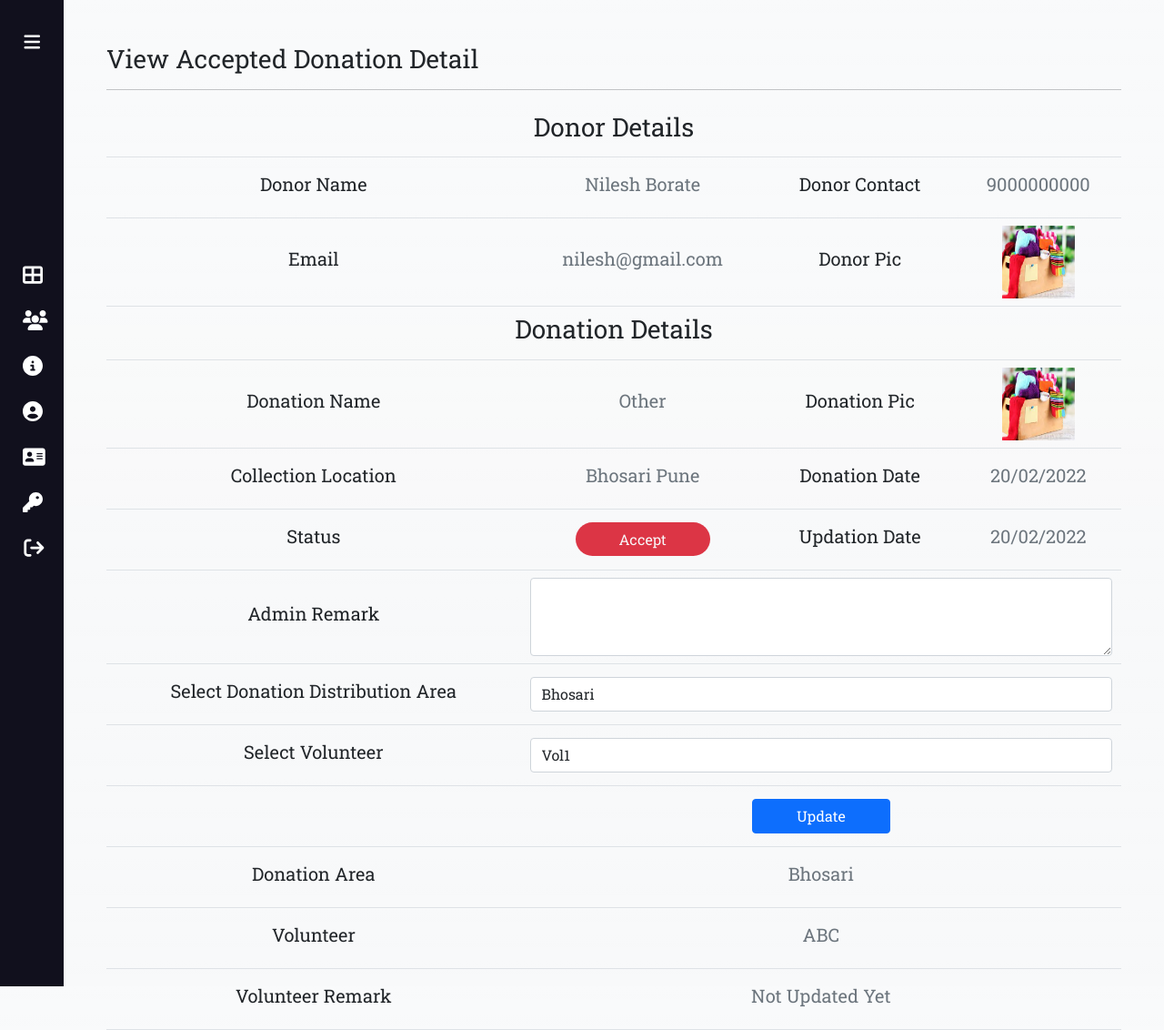
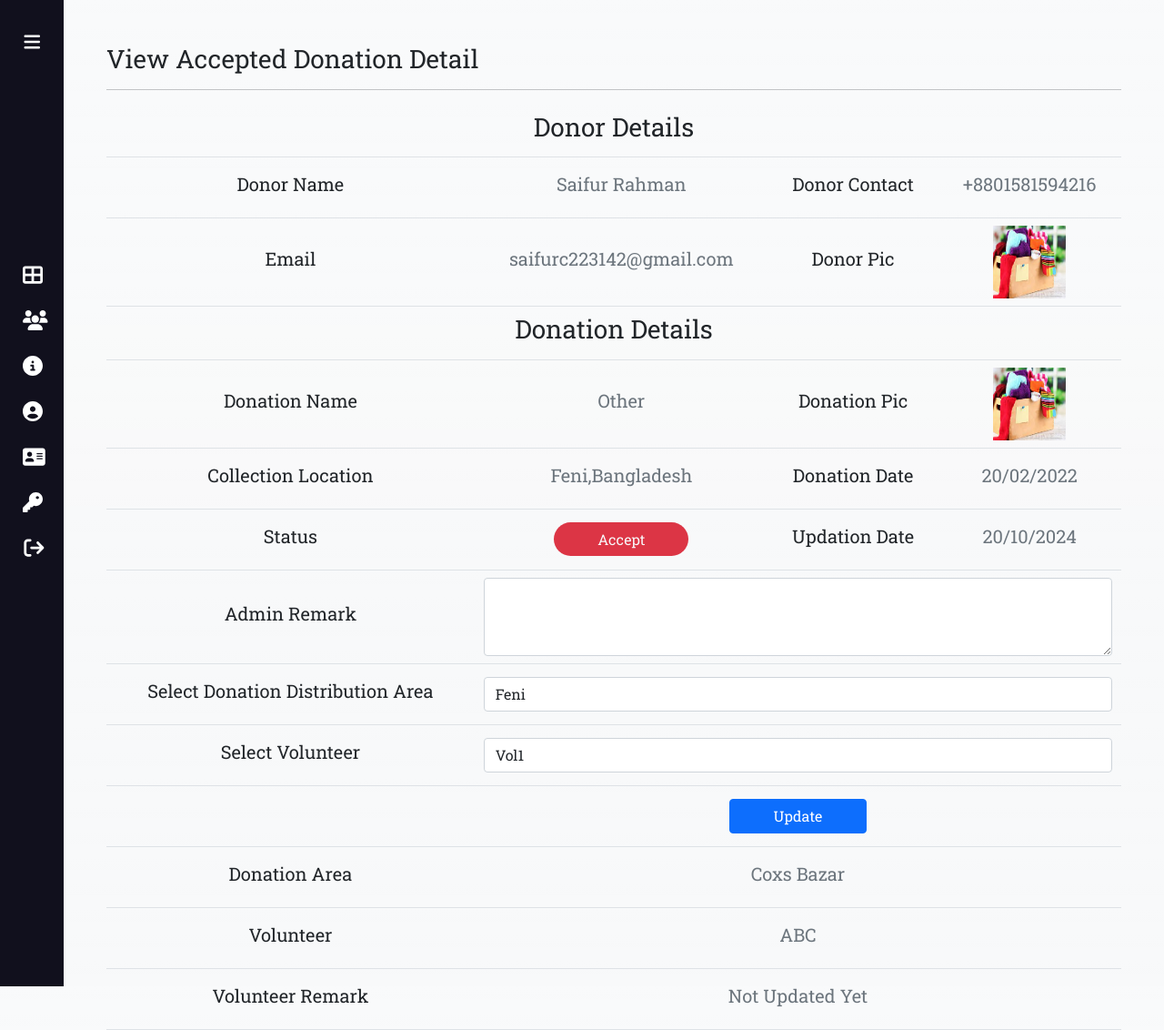
Before and after one commit to saifurc42/Charity-Donation-Platform-Volunteer-Opportunites, a Django app: page /accepted-donationdetail/1 in a window 1280 px wide. Shown: the whole page at 91% size. Run offline with Django 5.2, Linux system fonts and the light colour scheme; some libraries are stand-ins or nearby versions.

Commit message:
Update accepted-donationdetail.html

```diff
--- a/app/templates/accepted-donationdetail.html
+++ b/app/templates/accepted-donationdetail.html
@@ -11,13 +11,13 @@
           </tr>
           <tr class="align-middle text-center">
             <td><h5>Donor Name</h5></td>
-            <td><h5 class="text-secondary">Nilesh Borate</h5></td>
+            <td><h5 class="text-secondary">Saifur Rahman</h5></td>
             <td><h5>Donor Contact</h5></td>
-            <td><h5 class="text-secondary">9000000000</h5></td>
+            <td><h5 class="text-secondary">+8801581594216</h5></td>
         </tr>
           <tr class="align-middle text-center">
               <td><h5>Email</h5></td>
-              <td><h5 class="text-secondary">nilesh@gmail.com</h5></td>
+              <td><h5 class="text-secondary">saifurc223142@gmail.com</h5></td>
               <td><h5>Donor Pic</h5></td>
               <td><img src="{% static 'images/cloth-donation.jfif' %}" width="80" height="80" /></td>
           </tr>
@@ -32,7 +32,7 @@
           </tr>
           <tr class="align-middle text-center">
               <td><h5 >Collection Location</h5></td>
-              <td><h5 class="text-secondary">Bhosari Pune</h5></td>
+              <td><h5 class="text-secondary">Feni,Bangladesh </h5></td>
               <td><h5 >Donation Date</h5></td>
               <td><h5 class="text-secondary">20/02/2022</h5></td>
           </tr>
@@ -42,7 +42,7 @@
                 <span class="text-center bg-danger font-weight-bold text-light text-light py-2 rounded-pill px-5"> Accept</span>
               </td>
               <td><h5 >Updation Date</h5></td>
-              <td><h5 class="text-secondary">20/02/2022</h5></td>
+              <td><h5 class="text-secondary">20/10/2024</h5></td>
 
           </tr>
           <tr class="align-middle text-center">
@@ -61,8 +61,8 @@
             <td><h5 >Select Donation Distribution Area</h5></td>
             <td colspan="3">
               <select class="form-control" name="donationareaid" required>
-                <option value="1">Bhosari</option>
-                <option value="2">Pimpri</option>
+                <option value="1">Feni</option>
+                <option value="2">Sylhet</option>
               </select>
             </td>
           </tr>
@@ -83,7 +83,7 @@
         </tr>
         <tr class="align-middle text-center">
           <td><h5 >Donation Area</h5></td>
-          <td colspan="3"> <h5 class="text-secondary">Bhosari</h5></td>
+          <td colspan="3"> <h5 class="text-secondary">Coxs Bazar</h5></td>
         </tr>
         <tr class="align-middle text-center">
           <td><h5 >Volunteer</h5></td>
```
